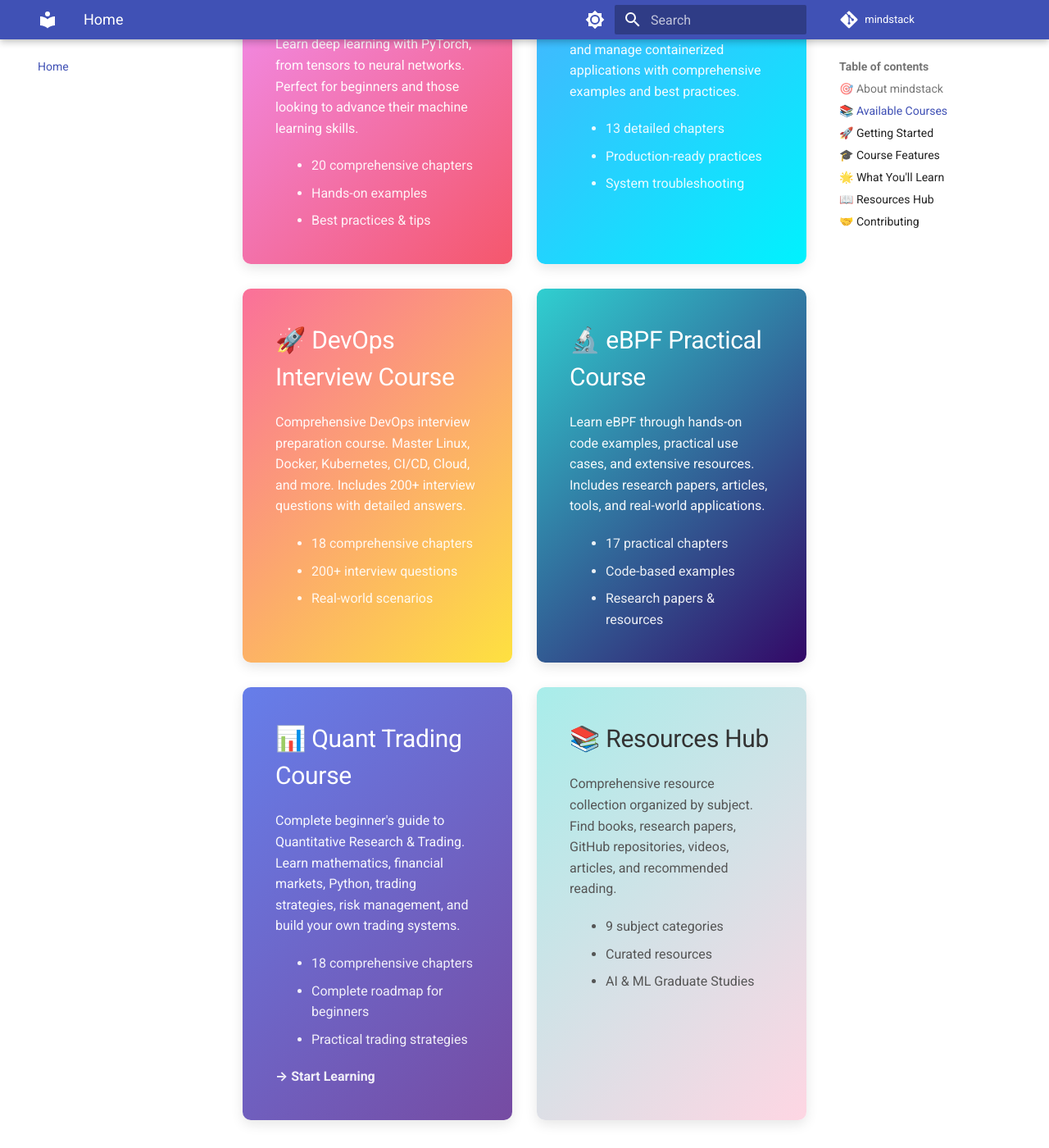
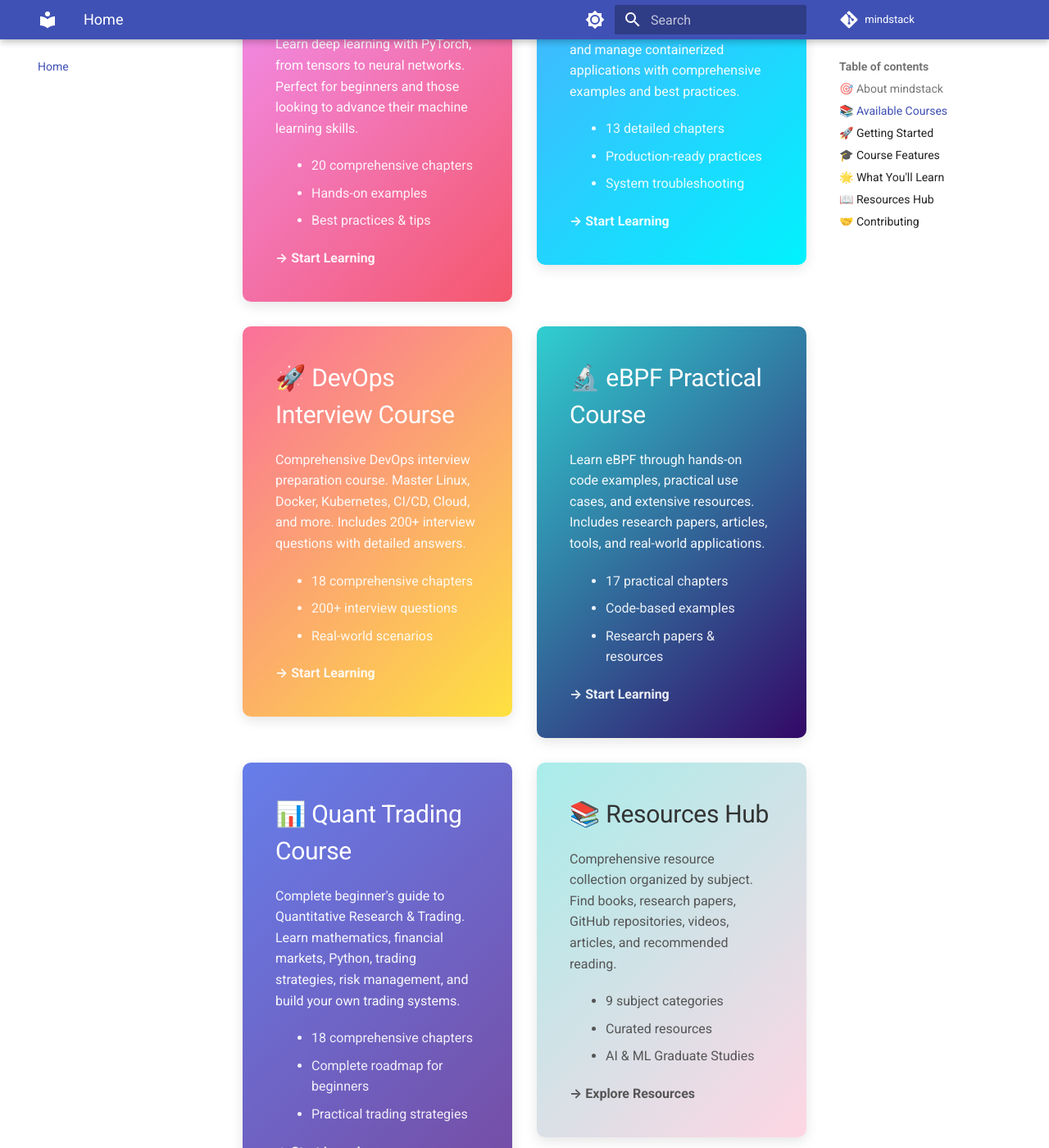
Before and after one commit to shivam2003-dev/mindstack, an MkDocs documentation site: the page built from docs/index.md, in a window 1280 px wide and 1400 px high, scrolled down 1177 px. Shown: the whole window at 82% size. Built offline with MkDocs 1.6.1 and Material for MkDocs 9.7.7, drawn with Linux system fonts in a browser that asks for light colours; comment, search, counter and statistics services are not loaded.

Commit message:
Add clickable links to all course cards on home page

```diff
--- a/docs/index.md
+++ b/docs/index.md
@@ -20,7 +20,8 @@
 
 <div style="display: grid; grid-template-columns: repeat(auto-fit, minmax(300px, 1fr)); gap: 1.5rem; margin: 2rem 0;">
 
-<div style="background: linear-gradient(135deg, #f093fb 0%, #f5576c 100%); padding: 2rem; border-radius: 10px; color: white; box-shadow: 0 5px 15px rgba(0,0,0,0.1);">
+<a href="courses/pytorch/" style="text-decoration: none; color: inherit;">
+<div style="background: linear-gradient(135deg, #f093fb 0%, #f5576c 100%); padding: 2rem; border-radius: 10px; color: white; box-shadow: 0 5px 15px rgba(0,0,0,0.1); transition: transform 0.2s, box-shadow 0.2s; cursor: pointer;" onmouseover="this.style.transform='translateY(-5px)'; this.style.boxShadow='0 8px 20px rgba(0,0,0,0.2)'" onmouseout="this.style.transform='translateY(0)'; this.style.boxShadow='0 5px 15px rgba(0,0,0,0.1)'">
   <h3 style="margin: 0 0 1rem 0; color: white; font-size: 1.5rem;">🧠 PyTorch Course</h3>
   <p style="margin: 0 0 1rem 0; opacity: 0.95;">Learn deep learning with PyTorch, from tensors to neural networks. Perfect for beginners and those looking to advance their machine learning skills.</p>
   <ul style="margin: 0; padding-left: 1.2rem; opacity: 0.9;">
@@ -28,9 +29,12 @@
     <li>Hands-on examples</li>
     <li>Best practices & tips</li>
   </ul>
+  <p style="margin: 1rem 0 0 0; opacity: 0.9; font-weight: bold;">→ Start Learning</p>
 </div>
+</a>
 
-<div style="background: linear-gradient(135deg, #4facfe 0%, #00f2fe 100%); padding: 2rem; border-radius: 10px; color: white; box-shadow: 0 5px 15px rgba(0,0,0,0.1);">
+<a href="courses/docker/" style="text-decoration: none; color: inherit;">
+<div style="background: linear-gradient(135deg, #4facfe 0%, #00f2fe 100%); padding: 2rem; border-radius: 10px; color: white; box-shadow: 0 5px 15px rgba(0,0,0,0.1); transition: transform 0.2s, box-shadow 0.2s; cursor: pointer;" onmouseover="this.style.transform='translateY(-5px)'; this.style.boxShadow='0 8px 20px rgba(0,0,0,0.2)'" onmouseout="this.style.transform='translateY(0)'; this.style.boxShadow='0 5px 15px rgba(0,0,0,0.1)'">
   <h3 style="margin: 0 0 1rem 0; color: white; font-size: 1.5rem;">🐳 Docker Course</h3>
   <p style="margin: 0 0 1rem 0; opacity: 0.95;">Master containerization with Docker. Learn how to build, deploy, and manage containerized applications with comprehensive examples and best practices.</p>
   <ul style="margin: 0; padding-left: 1.2rem; opacity: 0.9;">
@@ -38,9 +42,12 @@
     <li>Production-ready practices</li>
     <li>System troubleshooting</li>
   </ul>
+  <p style="margin: 1rem 0 0 0; opacity: 0.9; font-weight: bold;">→ Start Learning</p>
 </div>
+</a>
 
-<div style="background: linear-gradient(135deg, #fa709a 0%, #fee140 100%); padding: 2rem; border-radius: 10px; color: white; box-shadow: 0 5px 15px rgba(0,0,0,0.1);">
+<a href="courses/devops-interview/" style="text-decoration: none; color: inherit;">
+<div style="background: linear-gradient(135deg, #fa709a 0%, #fee140 100%); padding: 2rem; border-radius: 10px; color: white; box-shadow: 0 5px 15px rgba(0,0,0,0.1); transition: transform 0.2s, box-shadow 0.2s; cursor: pointer;" onmouseover="this.style.transform='translateY(-5px)'; this.style.boxShadow='0 8px 20px rgba(0,0,0,0.2)'" onmouseout="this.style.transform='translateY(0)'; this.style.boxShadow='0 5px 15px rgba(0,0,0,0.1)'">
   <h3 style="margin: 0 0 1rem 0; color: white; font-size: 1.5rem;">🚀 DevOps Interview Course</h3>
   <p style="margin: 0 0 1rem 0; opacity: 0.95;">Comprehensive DevOps interview preparation course. Master Linux, Docker, Kubernetes, CI/CD, Cloud, and more. Includes 200+ interview questions with detailed answers.</p>
   <ul style="margin: 0; padding-left: 1.2rem; opacity: 0.9;">
@@ -48,9 +55,12 @@
     <li>200+ interview questions</li>
     <li>Real-world scenarios</li>
   </ul>
+  <p style="margin: 1rem 0 0 0; opacity: 0.9; font-weight: bold;">→ Start Learning</p>
 </div>
+</a>
 
-<div style="background: linear-gradient(135deg, #30cfd0 0%, #330867 100%); padding: 2rem; border-radius: 10px; color: white; box-shadow: 0 5px 15px rgba(0,0,0,0.1);">
+<a href="courses/ebpf/" style="text-decoration: none; color: inherit;">
+<div style="background: linear-gradient(135deg, #30cfd0 0%, #330867 100%); padding: 2rem; border-radius: 10px; color: white; box-shadow: 0 5px 15px rgba(0,0,0,0.1); transition: transform 0.2s, box-shadow 0.2s; cursor: pointer;" onmouseover="this.style.transform='translateY(-5px)'; this.style.boxShadow='0 8px 20px rgba(0,0,0,0.2)'" onmouseout="this.style.transform='translateY(0)'; this.style.boxShadow='0 5px 15px rgba(0,0,0,0.1)'">
   <h3 style="margin: 0 0 1rem 0; color: white; font-size: 1.5rem;">🔬 eBPF Practical Course</h3>
   <p style="margin: 0 0 1rem 0; opacity: 0.95;">Learn eBPF through hands-on code examples, practical use cases, and extensive resources. Includes research papers, articles, tools, and real-world applications.</p>
   <ul style="margin: 0; padding-left: 1.2rem; opacity: 0.9;">
@@ -58,7 +68,9 @@
     <li>Code-based examples</li>
     <li>Research papers & resources</li>
   </ul>
+  <p style="margin: 1rem 0 0 0; opacity: 0.9; font-weight: bold;">→ Start Learning</p>
 </div>
+</a>
 
 <a href="courses/quant-research-trader/" style="text-decoration: none; color: inherit;">
 <div style="background: linear-gradient(135deg, #667eea 0%, #764ba2 100%); padding: 2rem; border-radius: 10px; color: white; box-shadow: 0 5px 15px rgba(0,0,0,0.1); transition: transform 0.2s, box-shadow 0.2s; cursor: pointer;" onmouseover="this.style.transform='translateY(-5px)'; this.style.boxShadow='0 8px 20px rgba(0,0,0,0.2)'" onmouseout="this.style.transform='translateY(0)'; this.style.boxShadow='0 5px 15px rgba(0,0,0,0.1)'">
@@ -73,7 +85,8 @@
 </div>
 </a>
 
-<div style="background: linear-gradient(135deg, #a8edea 0%, #fed6e3 100%); padding: 2rem; border-radius: 10px; color: #333; box-shadow: 0 5px 15px rgba(0,0,0,0.1);">
+<a href="courses/resources-hub/" style="text-decoration: none; color: inherit;">
+<div style="background: linear-gradient(135deg, #a8edea 0%, #fed6e3 100%); padding: 2rem; border-radius: 10px; color: #333; box-shadow: 0 5px 15px rgba(0,0,0,0.1); transition: transform 0.2s, box-shadow 0.2s; cursor: pointer;" onmouseover="this.style.transform='translateY(-5px)'; this.style.boxShadow='0 8px 20px rgba(0,0,0,0.2)'" onmouseout="this.style.transform='translateY(0)'; this.style.boxShadow='0 5px 15px rgba(0,0,0,0.1)'">
   <h3 style="margin: 0 0 1rem 0; color: #333; font-size: 1.5rem;">📚 Resources Hub</h3>
   <p style="margin: 0 0 1rem 0; color: #555;">Comprehensive resource collection organized by subject. Find books, research papers, GitHub repositories, videos, articles, and recommended reading.</p>
   <ul style="margin: 0; padding-left: 1.2rem; color: #555;">
@@ -81,7 +94,9 @@
     <li>Curated resources</li>
     <li>AI & ML Graduate Studies</li>
   </ul>
+  <p style="margin: 1rem 0 0 0; color: #555; font-weight: bold;">→ Explore Resources</p>
 </div>
+</a>
 
 </div>
 
```
